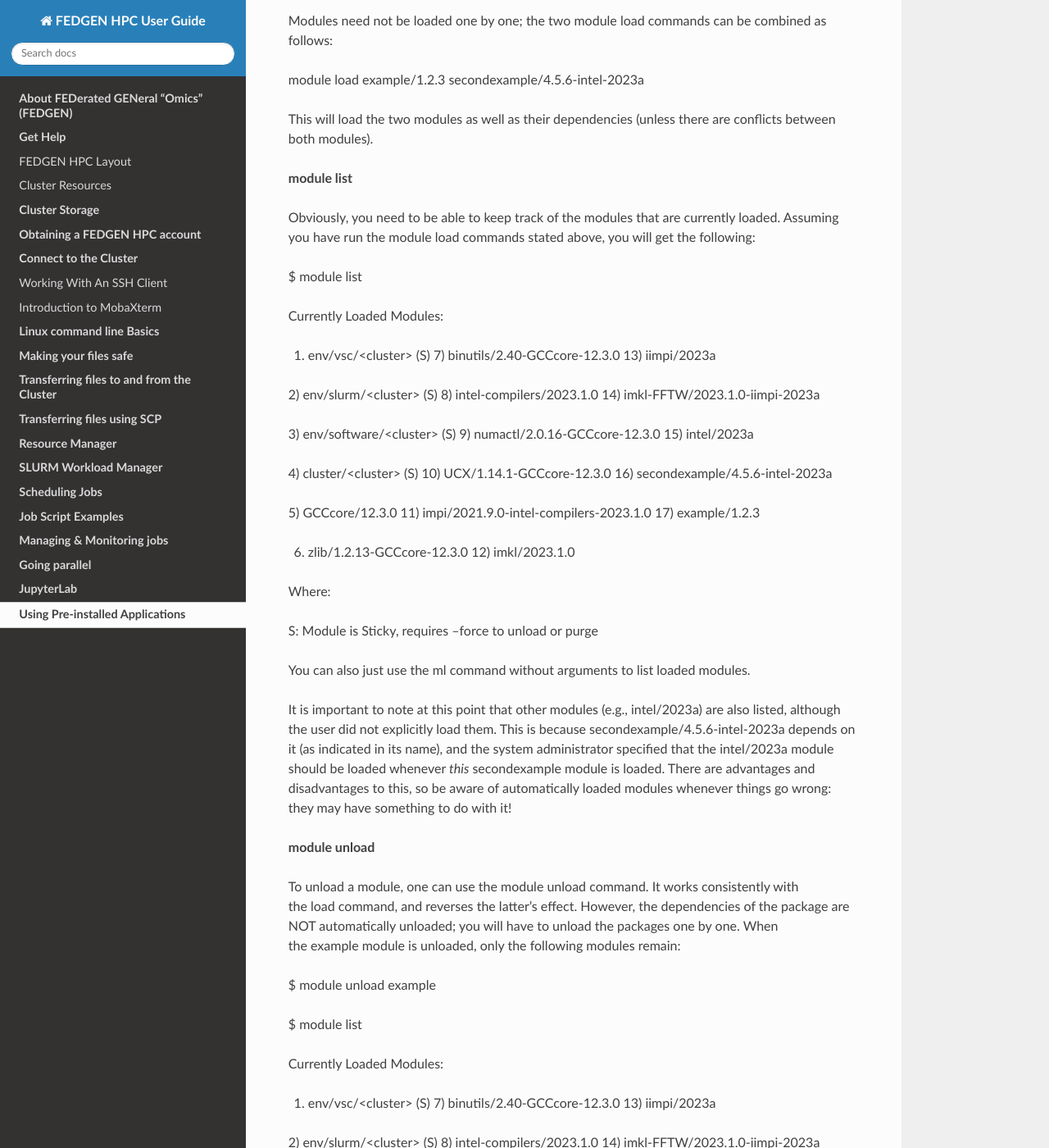
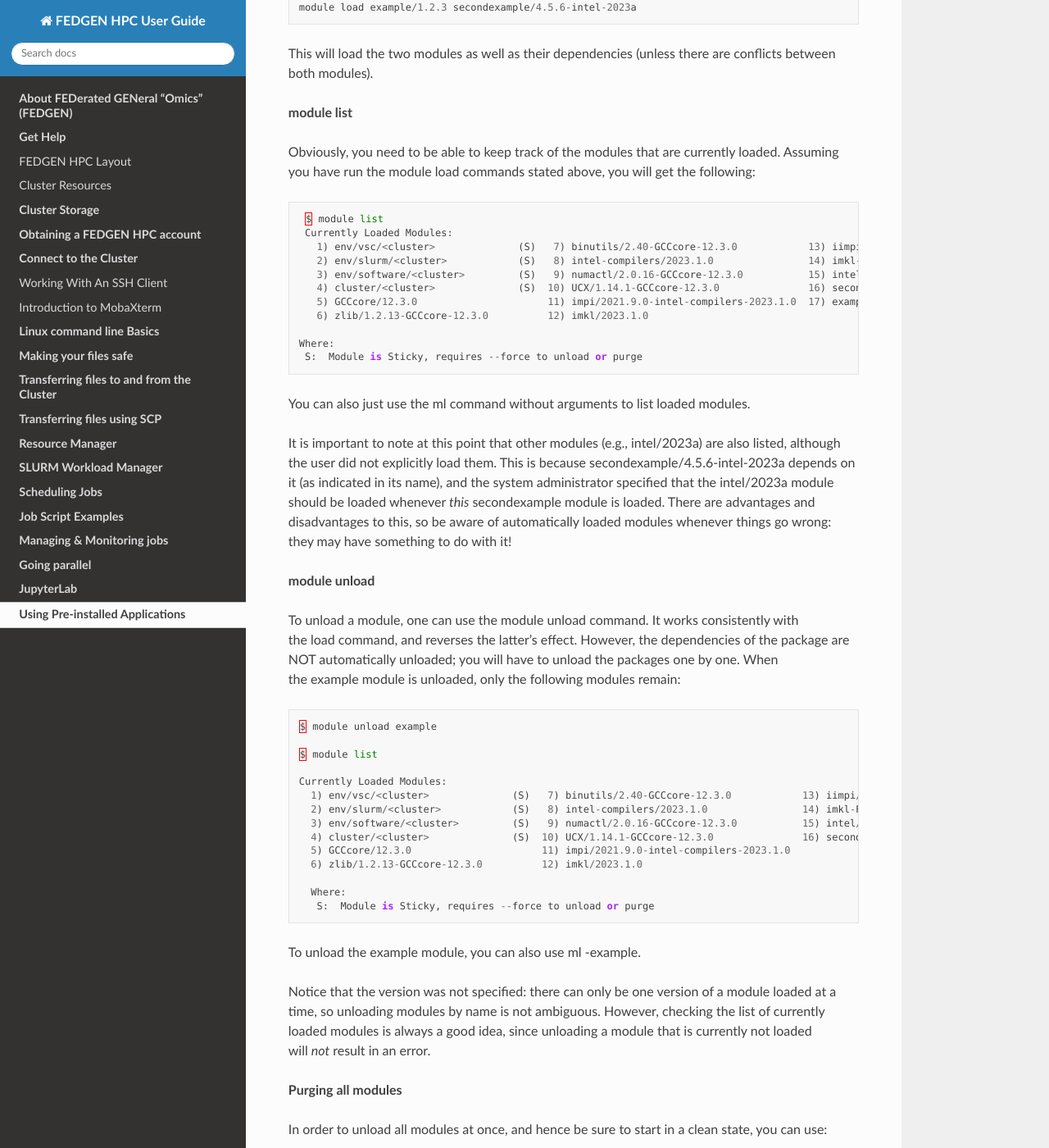
Before and after one commit to toluromio/docs.fedgenhpc, a Sphinx documentation site: the page built from docs/source/job_scheduling/Applications.rst, in a window 1280 px wide and 1400 px high, scrolled down 3323 px. Shown: the whole window at 82% size. Built offline with Sphinx 7.4.7 and the Read the Docs theme 3.1.0, drawn with Linux system fonts in a browser that asks for light colours; pages that are not in the unit, such as notebooks, are missing from menus; some of the changed text lies outside the part shown.

Commit message:
Update Applications.rst

```diff
--- a/docs/source/job_scheduling/Applications.rst
+++ b/docs/source/job_scheduling/Applications.rst
@@ -42,19 +42,13 @@ The main options for the module command are:
 
 .. code-block:: python
 
-      module avail **\|** av list available software (modules)
-
-module load **\|** add [module] set up the environment to use the
-software
-
-.. code-block:: python
-
-      module list list currently loaded software
-      module purge clears the environment
-      module spider list all possible modules
-      module show show the commands **in** the module file
-      module help get help
-
+      module  avail | av            list available software (modules)
+      module  load | add [module]   set up the environment to use the software
+      module  list                  list currently loaded software
+      module  purge                 clears the environment
+      module  spider                list all possible modules
+      module  show                  show the commands in the module file
+      module  help                  get help
 
 **Available modules**
 
@@ -150,16 +144,15 @@ modules;
 
 .. code-block:: python
 
-      OpenMPI\ **/**\ 2.1\ **.**\ 1\ **-**\ GCC\ **-**\ 6.4\ **.**\ 0\ **-**\ 2.28
-      OpenMPI\ **/**\ 2.1\ **.**\ 1\ **-**\ iccifort\ **-**\ 2017.4\ **.**\ 196\ **-**\ GCC\ **-**\ 6.4\ **.**\ 0\ **-**\ 2.28
-      OpenMPI\ **/**\ 3.1\ **.**\ 1\ **-**\ GCC\ **-**\ 7.3\ **.**\ 0\ **-**\ 2.30
+      OpenMPI/2.1.1-GCC-6.4.0-2.28
+      OpenMPI/2.1.1-iccifort-2017.4.196-GCC-6.4.0-2.28
+      OpenMPI/3.1.1-GCC-7.3.0-2.30
 
 then with the command
 
 .. code-block:: python
 
-   module load
-   OpenMPI\ **/**\ 2.1\ **.**\ 1\ **-**\ GCC\ **-**\ 6.4\ **.**\ 0\ **-**\ 2.28
+      module load OpenMPI/2.1.1-GCC-6.4.0-2.28
 
 you will enable OpenMPI version 2.1.1 compiled with GCC version 6.4.0.
 The naming convention for the available modules is always of the
@@ -175,7 +168,9 @@ equivalent to module load example/1.2.3.
 Modules need not be loaded one by one; the two module load commands can
 be combined as follows:
 
-module load example/1.2.3 secondexample/4.5.6-intel-2023a
+.. code-block:: python
+
+      module load example/1.2.3 secondexample/4.5.6-intel-2023a
 
 This will load the two modules as well as their dependencies (unless
 there are conflicts between both modules).
@@ -186,29 +181,19 @@ Obviously, you need to be able to keep track of the modules that are
 currently loaded. Assuming you have run the module load commands stated
 above, you will get the following:
 
-$ module list
+.. code-block:: python
 
-Currently Loaded Modules:
+      $ module list
+      Currently Loaded Modules:
+        1) env/vsc/<cluster>              (S)   7) binutils/2.40-GCCcore-12.3.0            13) iimpi/2023a
+        2) env/slurm/<cluster>            (S)   8) intel-compilers/2023.1.0                14) imkl-FFTW/2023.1.0-iimpi-2023a
+        3) env/software/<cluster>         (S)   9) numactl/2.0.16-GCCcore-12.3.0           15) intel/2023a
+        4) cluster/<cluster>              (S)  10) UCX/1.14.1-GCCcore-12.3.0               16) secondexample/4.5.6-intel-2023a
+        5) GCCcore/12.3.0                      11) impi/2021.9.0-intel-compilers-2023.1.0  17) example/1.2.3
+        6) zlib/1.2.13-GCCcore-12.3.0          12) imkl/2023.1.0
 
-1) env/vsc/<cluster> (S) 7) binutils/2.40-GCCcore-12.3.0 13) iimpi/2023a
-
-2) env/slurm/<cluster> (S) 8) intel-compilers/2023.1.0 14)
-imkl-FFTW/2023.1.0-iimpi-2023a
-
-3) env/software/<cluster> (S) 9) numactl/2.0.16-GCCcore-12.3.0 15)
-intel/2023a
-
-4) cluster/<cluster> (S) 10) UCX/1.14.1-GCCcore-12.3.0 16)
-secondexample/4.5.6-intel-2023a
-
-5) GCCcore/12.3.0 11) impi/2021.9.0-intel-compilers-2023.1.0 17)
-example/1.2.3
-
-6) zlib/1.2.13-GCCcore-12.3.0 12) imkl/2023.1.0
-
-Where:
-
-S: Module is Sticky, requires --force to unload or purge
+     Where:
+      S:  Module is Sticky, requires --force to unload or purge
 
 You can also just use the ml command without arguments to list loaded
 modules.
@@ -231,30 +216,22 @@ However, the dependencies of the package are NOT automatically unloaded;
 you will have to unload the packages one by one. When the example module
 is unloaded, only the following modules remain:
 
-$ module unload example
+.. code-block:: python
 
-$ module list
+      $ module unload example
 
-Currently Loaded Modules:
+      $ module list
 
-1) env/vsc/<cluster> (S) 7) binutils/2.40-GCCcore-12.3.0 13) iimpi/2023a
+      Currently Loaded Modules:
+        1) env/vsc/<cluster>              (S)   7) binutils/2.40-GCCcore-12.3.0            13) iimpi/2023a
+        2) env/slurm/<cluster>            (S)   8) intel-compilers/2023.1.0                14) imkl-FFTW/2023.1.0-iimpi-2023a
+        3) env/software/<cluster>         (S)   9) numactl/2.0.16-GCCcore-12.3.0           15) intel/2023a
+        4) cluster/<cluster>              (S)  10) UCX/1.14.1-GCCcore-12.3.0               16) secondexample/4.5.6-intel-2023a
+        5) GCCcore/12.3.0                      11) impi/2021.9.0-intel-compilers-2023.1.0
+        6) zlib/1.2.13-GCCcore-12.3.0          12) imkl/2023.1.0
 
-2) env/slurm/<cluster> (S) 8) intel-compilers/2023.1.0 14)
-imkl-FFTW/2023.1.0-iimpi-2023a
-
-3) env/software/<cluster> (S) 9) numactl/2.0.16-GCCcore-12.3.0 15)
-intel/2023a
-
-4) cluster/<cluster> (S) 10) UCX/1.14.1-GCCcore-12.3.0 16)
-secondexample/4.5.6-intel-2023a
-
-5) GCCcore/12.3.0 11) impi/2021.9.0-intel-compilers-2023.1.0
-
-6) zlib/1.2.13-GCCcore-12.3.0 12) imkl/2023.1.0
-
-Where:
-
-S: Module is Sticky, requires --force to unload or purge
+        Where:
+         S:  Module is Sticky, requires --force to unload or purge
 
 To unload the example module, you can also use ml -example.
 
@@ -269,9 +246,12 @@ loaded will *not* result in an error.
 In order to unload all modules at once, and hence be sure to start in a
 clean state, you can use:
 
-module purge
+.. code-block:: python
 
-Using explicit version numbers
+      module purge
+
+
+**Using explicit version numbers**
 
 Once a module has been installed on the cluster, the executables or
 libraries it comprises are never modified. This policy ensures that the
@@ -283,11 +263,15 @@ Consider the following example: the user decides to use
 the example module and at that point in time, just a single version
 1.2.3 is installed on the cluster. The user loads the module using:
 
-module load example
+.. code-block:: python
+
+      module load example
 
 rather than
 
-module load example/1.2.3
+.. code-block:: python
+
+      module load example/1.2.3
 
 Everything works fine, up to the point where a new version of example is
 installed, 4.5.6. From then on, the user's load command will load the
@@ -296,21 +280,25 @@ unexpected problems.
 
 Consider the following example modules:
 
-$ module avail example/
+.. code-block:: python
 
-example/1.2.3
-
-example/4.5.6
+      $ module avail example/
+      example/1.2.3
+      example/4.5.6
 
 Let's now generate a version conflict with the example module, and see
 what happens.
 
-$ module load example/1.2.3 example/4.5.6
+.. code-block:: python
+
+      $ module load example/1.2.3 example/4.5.6
 
 Lmod has detected the following error: A different version of the
 'example' module is already loaded (see output of 'ml').
 
-$ module swap example/4.5.6
+.. code-block:: python
+
+      $ module swap example/4.5.6
 
 Note: A module swap command combines the appropriate module
 unload and module load commands.
@@ -319,34 +307,24 @@ unload and module load commands.
 
 With the module spider command, you can search for modules:
 
-$ module spider example
+.. code-block:: python
 
---------------------------------------------------------------------------------
+ $ module spider example
+      --------------------------------------------------------------------------------
+        example:
+      --------------------------------------------------------------------------------
+          Description:
+              This is just an example
 
-example:
+          Versions:
+              example/1.2.3
+              example/4.5.6
+      --------------------------------------------------------------------------------
+        For detailed information about a specific "example" module (including how to load the modules) use the module's full name.
+        For example:
 
---------------------------------------------------------------------------------
-
-Description:
-
-This is just an example
-
-Versions:
-
-example/1.2.3
-
-example/4.5.6
-
---------------------------------------------------------------------------------
-
-For detailed information about a specific "example" module (including
-how to load the modules) use the module's full name.
-
-For example:
-
-module spider example/1.2.3
-
---------------------------------------------------------------------------------
+          module spider example/1.2.3
+      --------------------------------------------------------------------------------
 
 **Save and load collections of modules**
 
@@ -358,22 +336,30 @@ In each module command shown below, you can replace module with ml.
 
 First, load all modules you want to include in the collections:
 
-module load example/1.2.3 secondexample/4.5.6-intel-2023a
+.. code-block:: python
+
+      module load example/1.2.3 secondexample/4.5.6-intel-2023a
 
 Now store it in a collection using module save. In this example, the
 collection is named my-collection.
 
-module save my-collection
+.. code-block:: python
+
+      module save my-collection
 
 Later, for example in a jobscript or a new session, you can load all
 these modules with module restore:
 
-module restore my-collection
+.. code-block:: python
+
+      module restore my-collection
 
 You can get a list of all your saved collections with the module
 savelist command:
 
-$ module savelist
+.. code-block:: python
+
+      $ module savelist
 
 Named collection list (For LMOD_SYSTEM_NAME =
 "<OS>-<CPU-ARCHITECTURE>"):
@@ -383,71 +369,48 @@ Named collection list (For LMOD_SYSTEM_NAME =
 To get a list of all modules a collection will load, you can use
 the module describe command:
 
-$ module describe my-collection
+.. code-block:: python
 
-Currently Loaded Modules:
-
-1) env/vsc/<cluster> (S) 7) binutils/2.40-GCCcore-12.3.0 13) iimpi/2023a
-
-2) env/slurm/<cluster> (S) 8) intel-compilers/2023.1.0 14)
-imkl-FFTW/2023.1.0-iimpi-2023a
-
-3) env/software/<cluster> (S) 9) numactl/2.0.16-GCCcore-12.3.0 15)
-intel/2023a
-
-4) cluster/<cluster> (S) 10) UCX/1.14.1-GCCcore-12.3.0 16)
-secondexample/4.5.6-intel-2023a
-
-5) GCCcore/12.3.0 11) impi/2021.9.0-intel-compilers-2023.1.0 17)
-example/1.2.3
-
-6) zlib/1.2.13-GCCcore-12.3.0 12) imkl/2023.1.0
+      $ module describe my-collection
+      Currently Loaded Modules:
+        1) env/vsc/<cluster>              (S)   7) binutils/2.40-GCCcore-12.3.0            13) iimpi/2023a
+        2) env/slurm/<cluster>            (S)   8) intel-compilers/2023.1.0                14) imkl-FFTW/2023.1.0-iimpi-2023a
+        3) env/software/<cluster>         (S)   9) numactl/2.0.16-GCCcore-12.3.0           15) intel/2023a
+        4) cluster/<cluster>              (S)  10) UCX/1.14.1-GCCcore-12.3.0               16) secondexample/4.5.6-intel-2023a
+        5) GCCcore/12.3.0                      11) impi/2021.9.0-intel-compilers-2023.1.0  17) example/1.2.3
+        6) zlib/1.2.13-GCCcore-12.3.0          12) imkl/2023.1.0
 
 To remove a collection, remove the corresponding file in $HOME/.lmod.d/:
 
-rm $HOME/.lmod.d/my-collection
+.. code-block:: python
+
+      rm $HOME/.lmod.d/my-collection
 
 **Getting module details**
 
 To see how a module would change the environment, you can use the module
 show command:
 
-$ module show Python-bundle-PyPI/2024.06-GCCcore-13.3.0
+.. code-block:: python
 
-help([[
+      $ module show Python-bundle-PyPI/2024.06-GCCcore-13.3.0
+      help([[
+      Description
+      ===========
+      Bundle of Python packages from PyPI
+      ...
+      Included extensions
+      ===================
+      alabaster-0.7.16, appdirs-1.4.4, asn1crypto-1.5.1, atomicwrites-1.4.1,
+      ...
+      wcwidth-0.2.13, webencodings-0.5.1, xlrd-2.0.1, zipfile36-0.1.3, zipp-3.19.2
+      ]])
+      ...
+      load("GCCcore/13.3.0")
+      load("Python/3.12.3-GCCcore-13.3.0")
+      load("cryptography/42.0.8-GCCcore-13.3.0")
+      load("virtualenv/20.26.2-GCCcore-13.3.0")
 
-Description
-
-===========
-
-Bundle of Python packages from PyPI
-
-...
-
-Included extensions
-
-===================
-
-alabaster-0.7.16, appdirs-1.4.4, asn1crypto-1.5.1, atomicwrites-1.4.1,
-
-...
-
-wcwidth-0.2.13, webencodings-0.5.1, xlrd-2.0.1, zipfile36-0.1.3,
-zipp-3.19.2
-
-]])
-
-...
-
-load("GCCcore/13.3.0")
-
-load("Python/3.12.3-GCCcore-13.3.0")
-
-load("cryptography/42.0.8-GCCcore-13.3.0")
-
-load("virtualenv/20.26.2-GCCcore-13.3.0")
-
-...
 
 Here you can see that
 the Python-bundle-PyPI/2024.06-GCCcore-13.3.0 comes with a lot of
```
